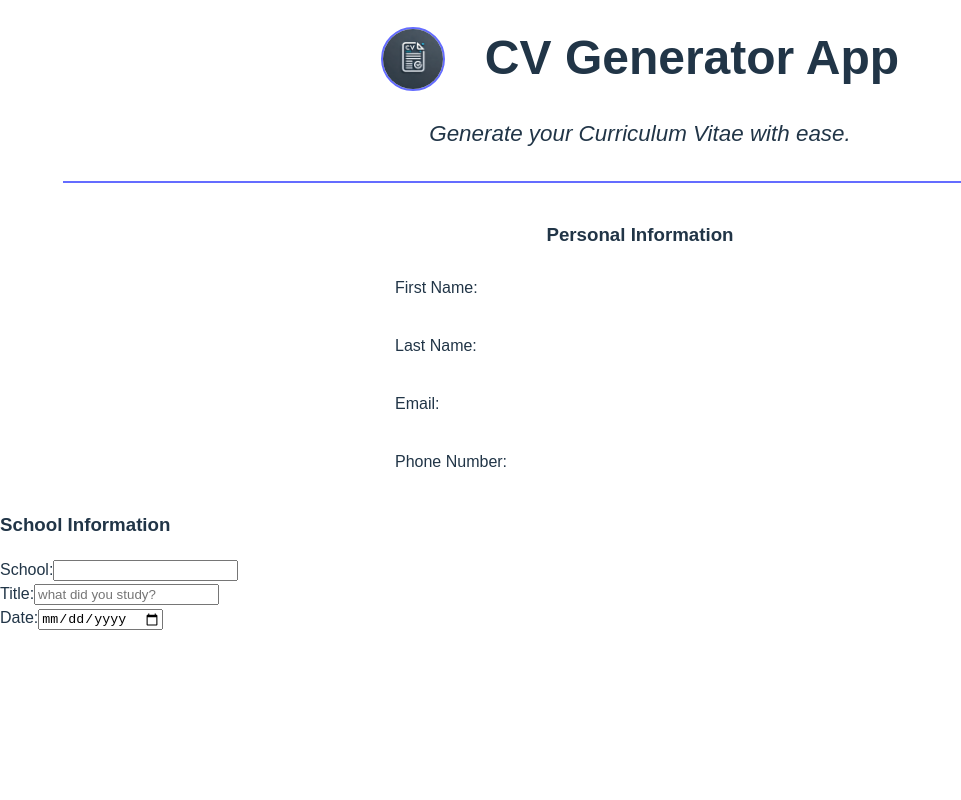
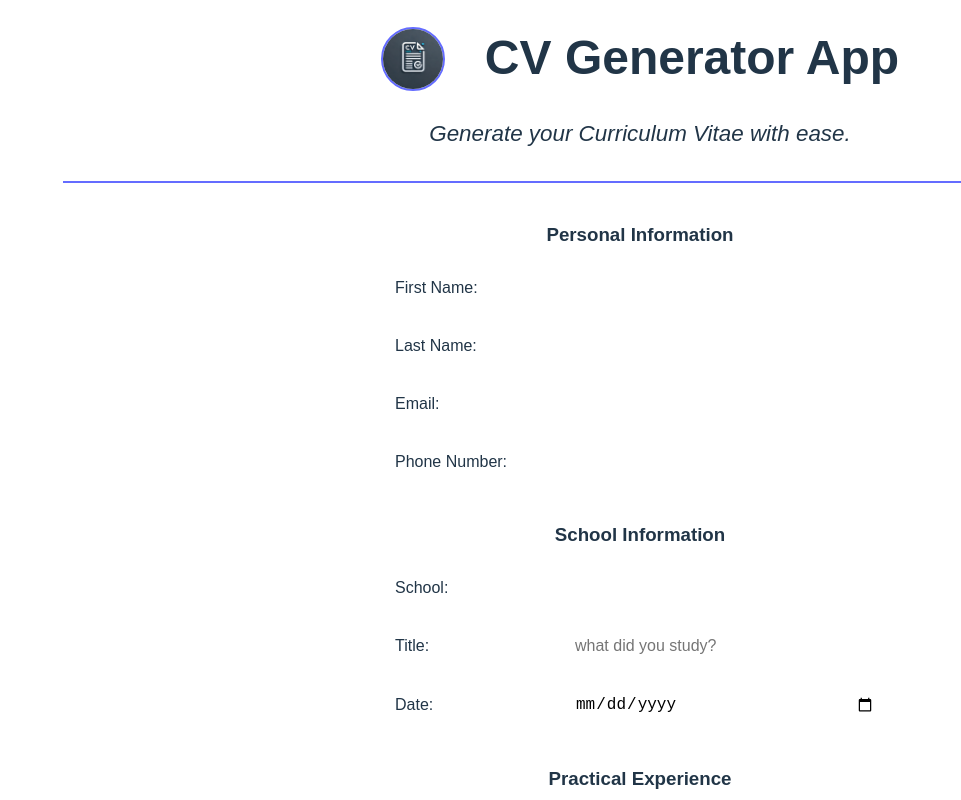
Before and after one commit to kiptalam1/CV-Generator, a React (Vite) app: page / in a window 1280 px wide. Shown: the top 800 px of the page, without its empty margins (0-961 px from the left). Built offline with nearby package versions, Linux system fonts and the light colour scheme.

Commit message:
Add components markup and styling

```diff
--- a/src/App.jsx
+++ b/src/App.jsx
@@ -3,9 +3,9 @@ import './Styles/Header.css';
 import GeneralInfo from './Components/General.jsx';
 import './Styles/General.css';
 import Education from './Components/Education.jsx';
-
-
-
+import './Styles/Education.css';
+import Experience from './Components/PracticalExp.jsx';
+import './Styles/PracticalExp.css';
 
 
 function App() {
@@ -14,6 +14,7 @@ function App() {
             <Header />
             <GeneralInfo />
             <Education />
+            <Experience />
         </>
     )
 }
```
